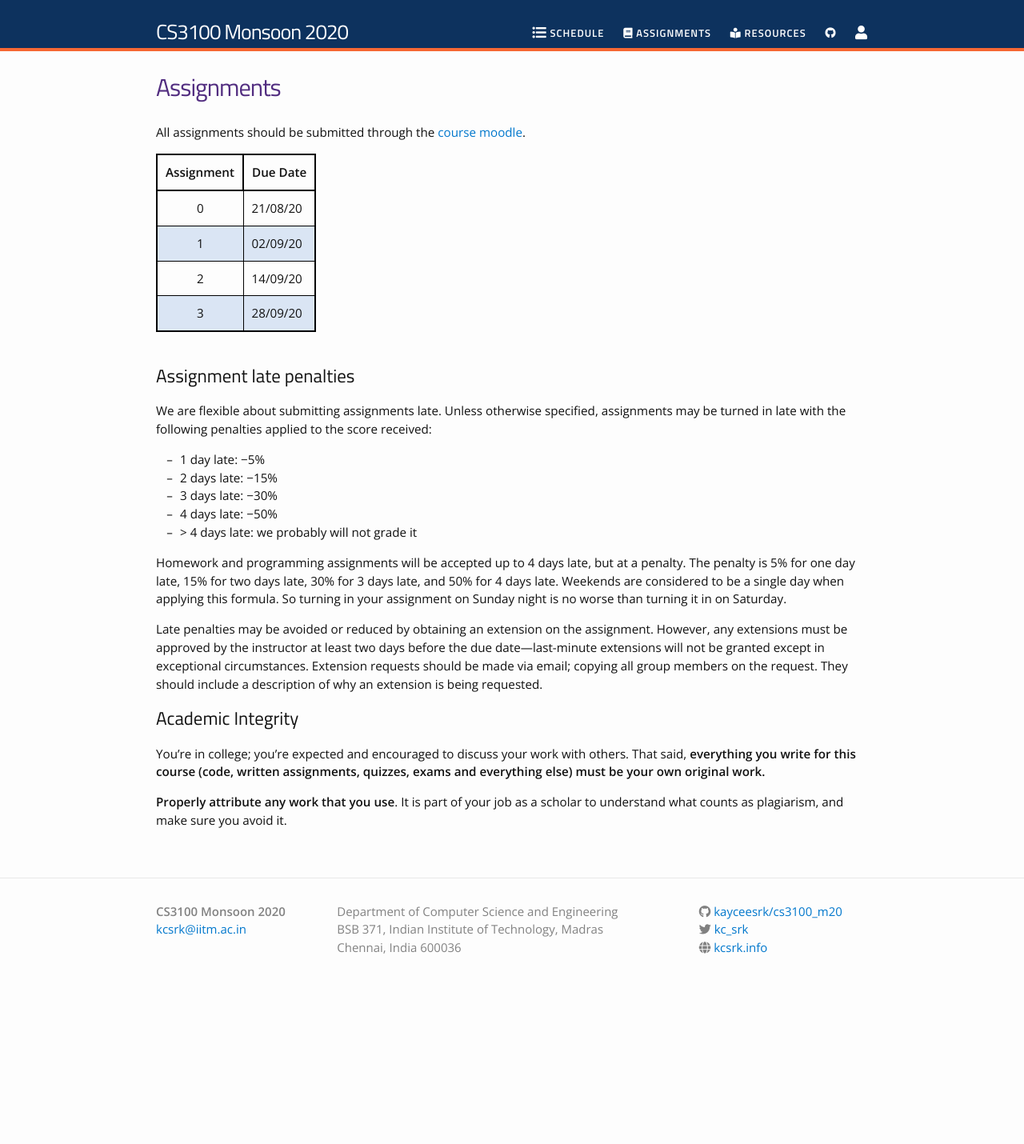
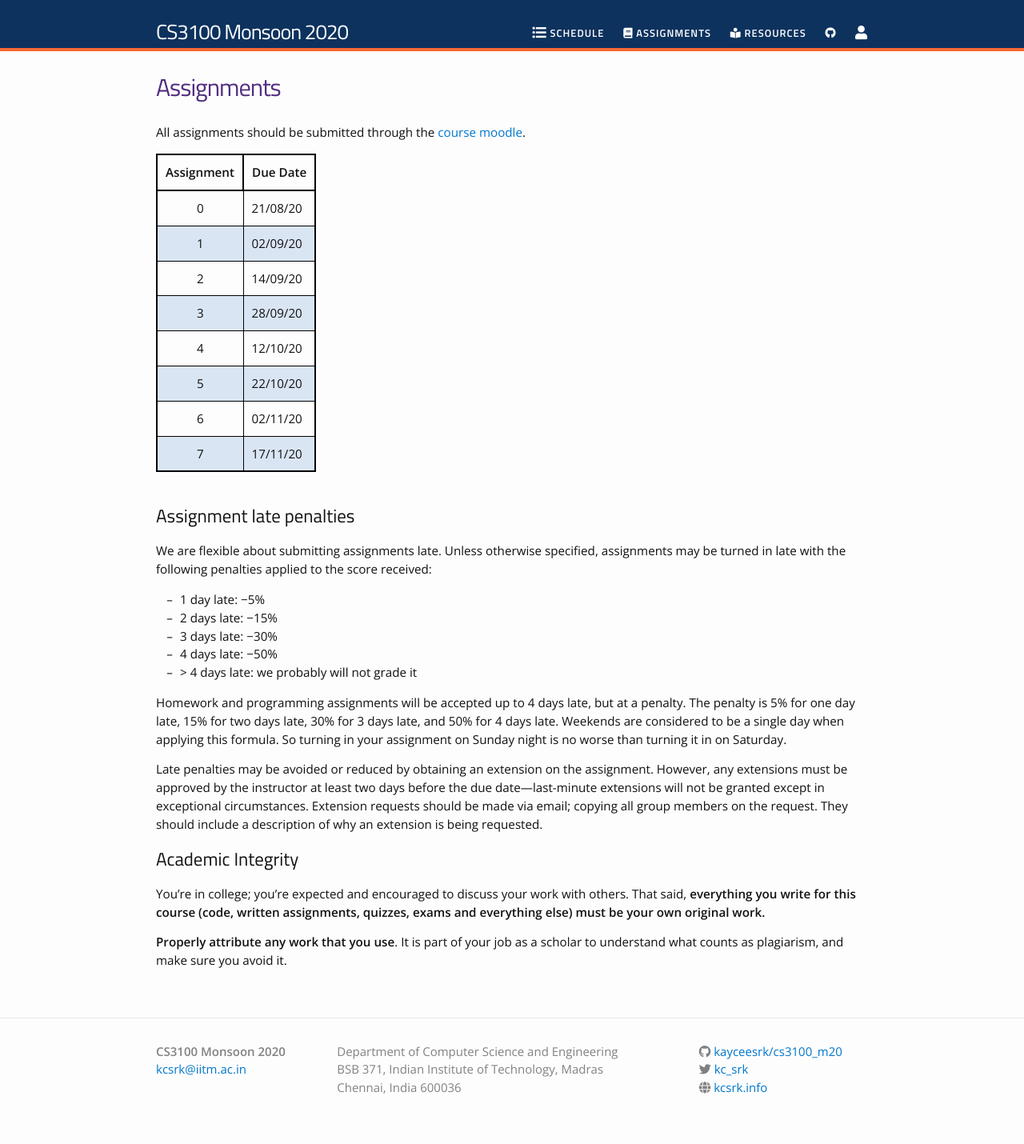
Before and after one commit to kayceesrk/cs3100_m20, a Jekyll site: the page built from assignments.md, in a window 1280 px wide. Shown: the whole page at 80% size. Built offline with Jekyll 4.4.1, drawn with Linux system fonts in a browser that asks for light colours; nearby versions of some CDN libraries; before the commit the page ends 1255 px from its top, so only the background shows below that.

Commit message:
Update dates

```diff
--- a/assignments.md
+++ b/assignments.md
@@ -13,6 +13,10 @@ moodle](https://courses.iitm.ac.in/course/view.php?id=4939).
 | 1 | 02/09/20 |
 | 2 | 14/09/20 |
 | 3 | 28/09/20 |
+| 4 | 12/10/20 |
+| 5 | 22/10/20 |
+| 6 | 02/11/20 |
+| 7 | 17/11/20 |
 
 <br>
 
```
